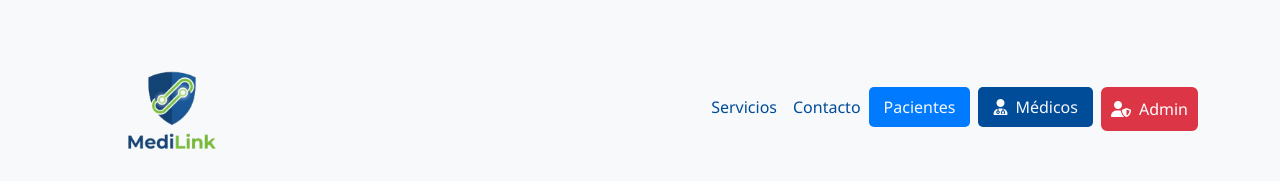
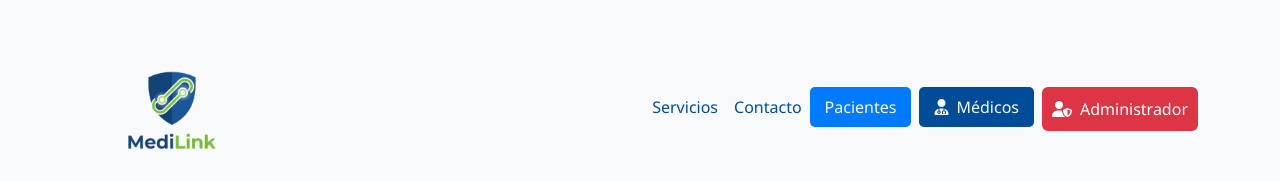
Before and after one commit to JhoyCardona/PaginaWebHospital, a React (Vite) app: page / in a window 1280 px wide. Shown: the top 181 px of the page. Built offline with nearby package versions, Linux system fonts and the light colour scheme.

Commit message:
Boton de administrador funcional

```diff
--- a/src/components/MainPage/NavbarComponent.jsx
+++ b/src/components/MainPage/NavbarComponent.jsx
@@ -66,7 +66,7 @@ const NavbarComponent = () => {
                 }}
               >
                 <i className="fas fa-user-shield me-2"></i>
-                Admin
+                Administrador
               </Link>
             </li>
           </ul>
```
